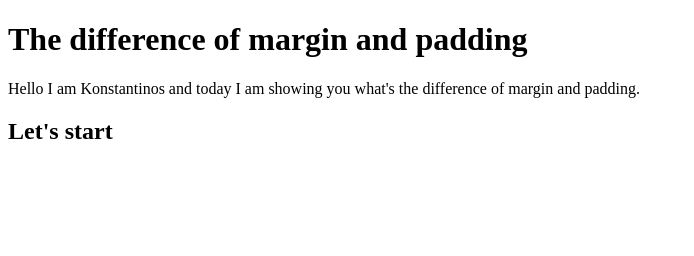
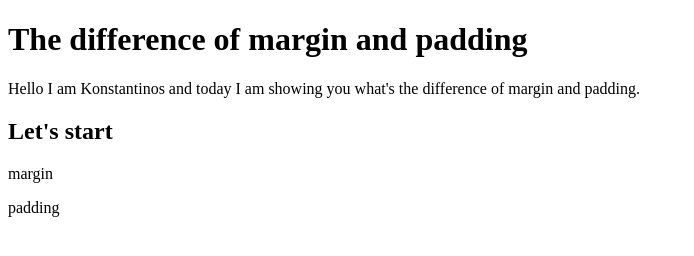
Before and after one commit to Konsid14/The-difference-of-margin-and-padding, a plain HTML site: page index.html in a window 1280 px wide. Shown: the whole page, without its empty margins (0-694 px from the left). Drawn offline with Linux system fonts and the light colour scheme.

Commit message:
Update index.html

```diff
--- a/index.html
+++ b/index.html
@@ -2,4 +2,6 @@
 <h1>The difference of margin and padding</h1>
 <p>Hello I am Konstantinos and today I am showing you what's the difference of margin and padding.</p>
 <h2 class="start">Let's start</h2>
+<p class:"margin">margin</p>
+<p class:"padding">padding</p>
 </html>
```
